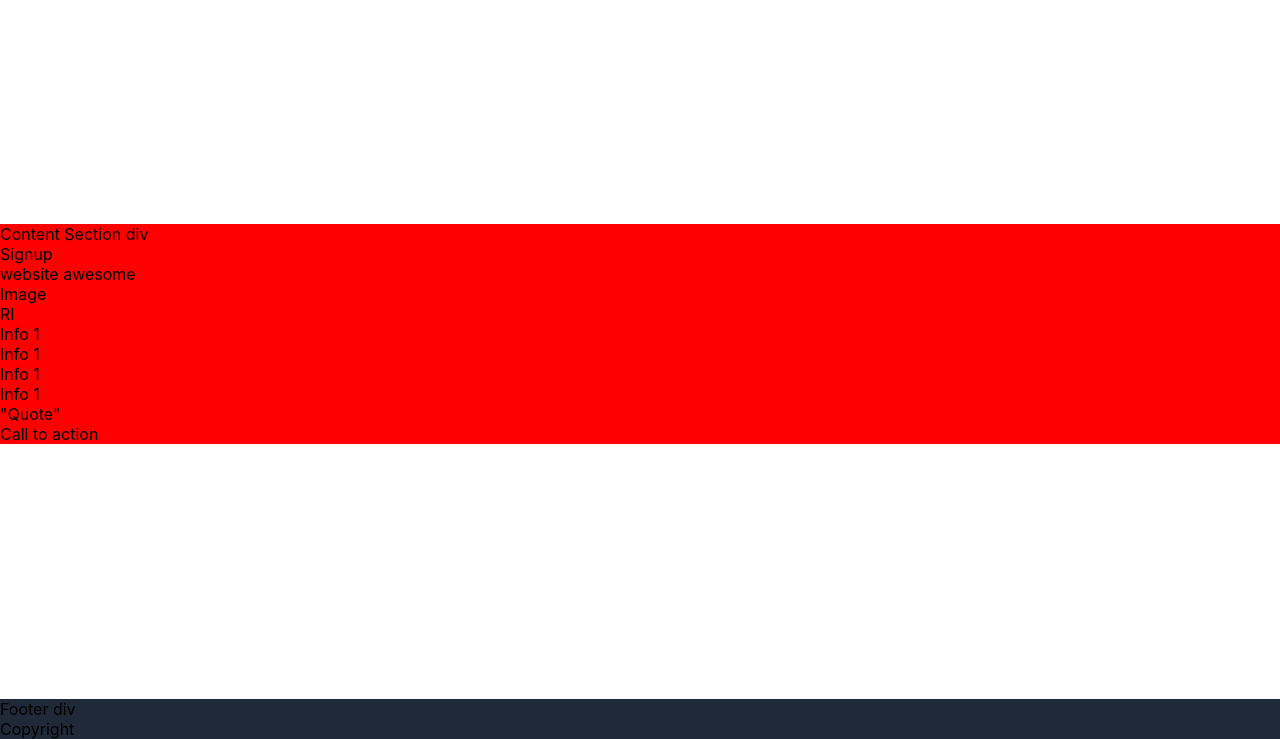
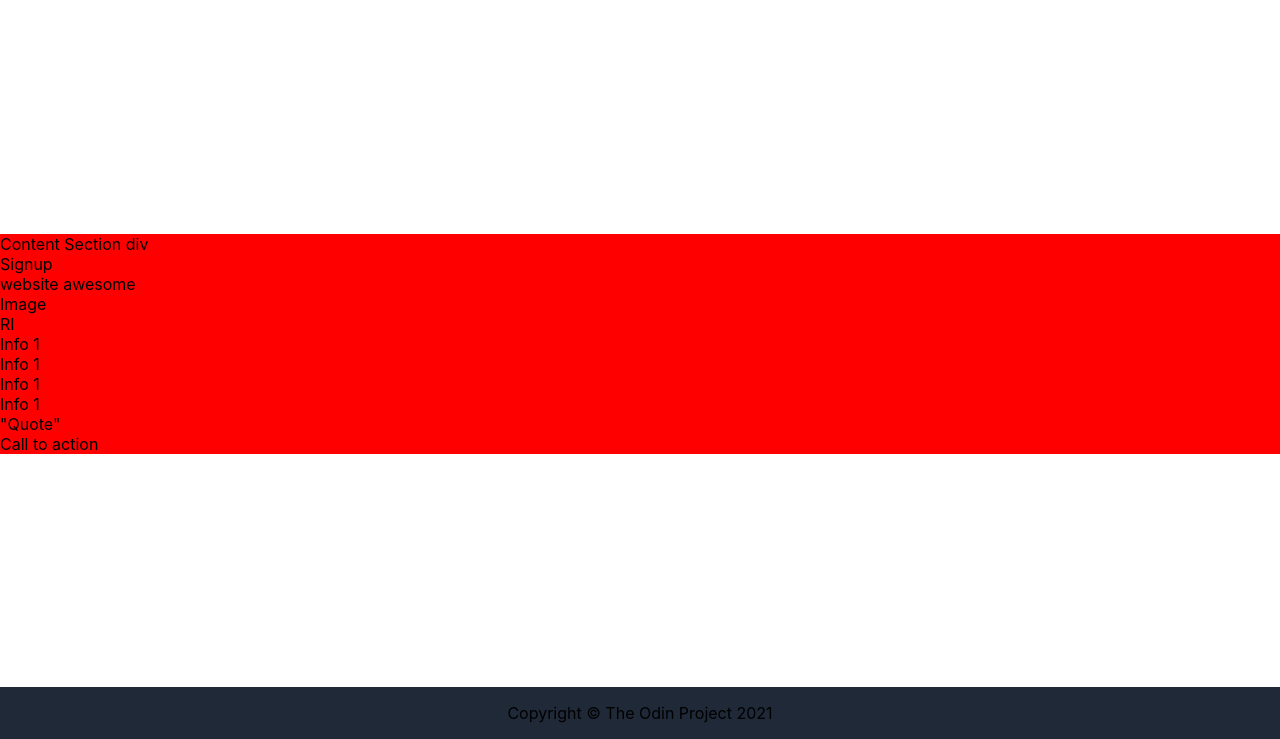
Before and after one commit to cmwilkerson/odin-landingpage, a plain HTML site: page index.html in a window 1280 px wide. Shown: the part 61-800 px from the top of the page. Drawn offline with Linux system fonts and the light colour scheme.

Commit message:
Footer v1

```diff
--- a/index.html
+++ b/index.html
@@ -8,6 +8,7 @@
 </head>
 
 <body>
+
     <div class="header-div">
         <div class="Logo">Header Logo</div>
         <div class="headerlinks">
@@ -32,8 +33,9 @@
         </div>
         <div class="call-to-action">Call to action</div>
     </div>
-    <div class="footer-div">Footer div
-        <div class="footer-text">Copyright</div>
+    <div class="footer-div">
+        <div class="footer-text">Copyright &copy; The Odin Project 2021 </div>
     </div>
+
 </body>
 </html>
--- a/style.css
+++ b/style.css
@@ -7,11 +7,7 @@ body {
     flex-direction: column;
     justify-content: space-between;
  }
- .container{
-    display: flex;
-    flex-direction: column;
 
- }
 .Logo{
     color: #F9FAf8;
     font-size: 24px;
@@ -37,6 +33,9 @@ body {
 
 }
 .footer-div,.header-div{
-
+    padding: 16px;
     background-color: #1f2937;
 }
+.footer-div{
+    text-align: center;
+}
```
